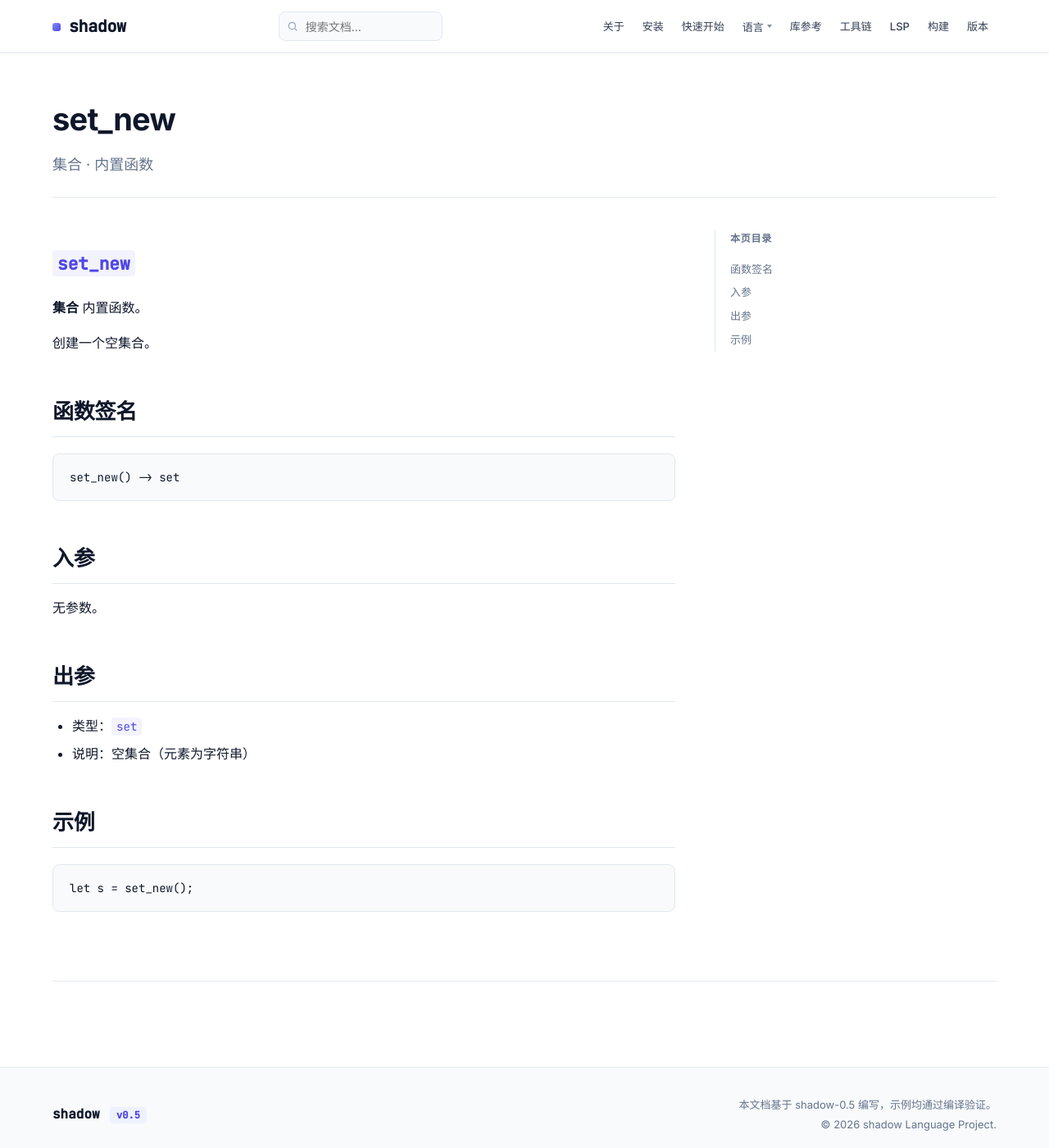
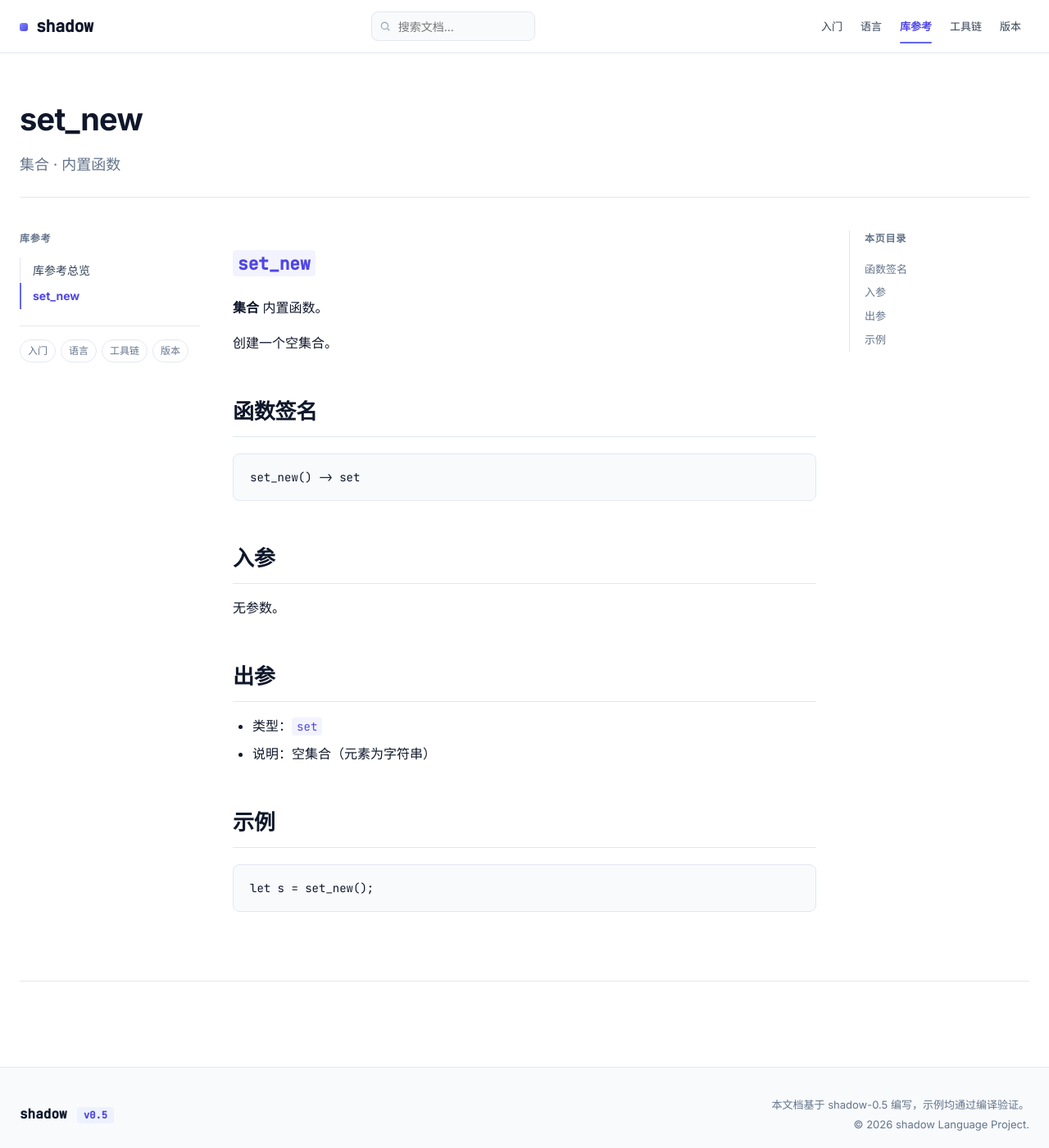
Before and after one commit to lu-91015/shadow-docs, a Jekyll site: the page built from docs/api/builtins/set_new.md, in a window 1280 px wide and 1400 px high. Shown: the whole window at 82% size. Built offline with Jekyll 4.4.1, drawn with Linux system fonts in a browser that asks for light colours.

Commit message:
docs(layout): 三栏改版 — 顶部分区 tab + 左侧分区目录 + 正文加宽
- navigation.yml 重构为 sections 分区模型(入门/语言/库参考/工具链/版本)
- 顶栏改为 5 个分区 tab，当前分区高亮，删除旧 hover 下拉
- doc.html 新增左侧分区目录(含当前页高亮、其他分区快速切换)
- 未列入导航的深链子页(如 /api/builtins/*)自动归属当前分区
- 正文区由 760px 放宽至约 920px；容器 1200→1480；清理下拉死代码

```diff
--- a/_data/navigation.yml
+++ b/_data/navigation.yml
@@ -1,134 +1,73 @@
-# 顶部导航数据（在 default.html 中通过 site.data.navigation 引用）
-# 顺序 = 本文件的书写顺序（模板不做 sort）；weight 仅作人工参考
-# in_nav: true 才会出现在顶栏
+# 顶部导航数据（在 default.html / doc.html 中通过 site.data.navigation.sections 引用）
 #
-# 两级导航约定：
-#   children_group: "X"  → 该条目是下拉菜单的宿主，自身不是链接
-#   nav_group: "X"       → 该条目归属于名为 X 的下拉菜单，不在一级栏显示
-# 一级条目请控制在 10 个以内，否则 1200px 顶栏会溢出。
+# 每个 section = 顶部一个分区 tab：
+#   title    : tab 显示名
+#   landing  : 点击 tab 跳转的 landing 页（通常是该区第一页/总览页）
+#   prefixes : 该分区覆盖的 url 前缀；用于判定「当前页属于哪个分区」
+#              （顶栏 tab 高亮 + 左栏渲染该区目录）；也用于把未显式列入
+#              pages 的子页（如 /api/builtins/...）自动归属到本区。
+#   pages    : 左栏显示的页面列表（title + url）；命中 prefixes 但未列入
+#              的当前页会自动追加为「当前页」项，保证深链可导航。
+# 顺序 = 本文件书写顺序（模板不做 sort）。
 
-- title: "关于 shadow"
-  nav_title: "关于"
-  url: /about/
-  weight: 1
-  in_nav: true
+sections:
+  - title: "入门"
+    landing: /getting-started/
+    prefixes:
+      - /about/
+      - /install/
+      - /getting-started/
+    pages:
+      - { title: "关于 shadow", url: /about/ }
+      - { title: "安装 shadow", url: /install/ }
+      - { title: "快速开始", url: /getting-started/ }
 
-- title: "安装 shadow"
-  nav_title: "安装"
-  url: /install/
-  weight: 2
-  in_nav: true
+  - title: "语言"
+    landing: /syntax/
+    prefixes:
+      - /syntax/
+      - /types/
+      - /control-flow/
+      - /functions/
+      - /structs/
+      - /enums/
+      - /pattern-matching/
+      - /error-handling/
+      - /modules/
+      - /package-manager/
+    pages:
+      - { title: "语法基础", url: /syntax/ }
+      - { title: "类型系统", url: /types/ }
+      - { title: "控制流", url: /control-flow/ }
+      - { title: "函数与闭包", url: /functions/ }
+      - { title: "结构体", url: /structs/ }
+      - { title: "枚举", url: /enums/ }
+      - { title: "模式匹配", url: /pattern-matching/ }
+      - { title: "错误处理", url: /error-handling/ }
+      - { title: "模块系统", url: /modules/ }
+      - { title: "包管理（SPK）", url: /package-manager/ }
 
-- title: "快速开始"
-  nav_title: "快速开始"
-  url: /getting-started/
-  weight: 3
-  in_nav: true
+  - title: "库参考"
+    landing: /api/
+    prefixes:
+      - /api/
+    pages:
+      - { title: "库参考总览", url: /api/ }
 
-# ↓ 下拉菜单宿主：语言（成员见下方 nav_group: "语言"）
-- title: "语言指南"
-  nav_title: "语言"
-  children_group: "语言"
-  weight: 4
-  in_nav: true
+  - title: "工具链"
+    landing: /toolchain/
+    prefixes:
+      - /toolchain/
+      - /lsp/
+      - /building/
+    pages:
+      - { title: "命令行工具", url: /toolchain/ }
+      - { title: "LSP 语言服务器", url: /lsp/ }
+      - { title: "从源码构建", url: /building/ }
 
-- title: "语法基础"
-  nav_title: "语法基础"
-  url: /syntax/
-  nav_group: "语言"
-  weight: 5
-  in_nav: true
-
-- title: "类型系统"
-  nav_title: "类型系统"
-  url: /types/
-  nav_group: "语言"
-  weight: 6
-  in_nav: true
-
-- title: "控制流"
-  nav_title: "控制流"
-  url: /control-flow/
-  nav_group: "语言"
-  weight: 7
-  in_nav: true
-
-- title: "函数与闭包"
-  nav_title: "函数与闭包"
-  url: /functions/
-  nav_group: "语言"
-  weight: 8
-  in_nav: true
-
-- title: "结构体"
-  nav_title: "结构体"
-  url: /structs/
-  nav_group: "语言"
-  weight: 9
-  in_nav: true
-
-- title: "枚举"
-  nav_title: "枚举"
-  url: /enums/
-  nav_group: "语言"
-  weight: 10
-  in_nav: true
-
-- title: "模式匹配"
-  nav_title: "模式匹配"
-  url: /pattern-matching/
-  nav_group: "语言"
-  weight: 11
-  in_nav: true
-
-- title: "错误处理"
-  nav_title: "错误处理"
-  url: /error-handling/
-  nav_group: "语言"
-  weight: 12
-  in_nav: true
-
-- title: "模块系统"
-  nav_title: "模块系统"
-  url: /modules/
-  nav_group: "语言"
-  weight: 13
-  in_nav: true
-
-- title: "包管理（SPK）"
-  nav_title: "包管理（SPK）"
-  url: /package-manager/
-  nav_group: "语言"
-  weight: 14
-  in_nav: true
-
-# ↓ 一级条目
-- title: "库参考"
-  nav_title: "库参考"
-  url: /api/
-  weight: 15
-  in_nav: true
-
-- title: "工具链"
-  nav_title: "工具链"
-  url: /toolchain/
-  weight: 16
-  in_nav: true
-
-- title: "LSP 语言服务器"
-  nav_title: "LSP"
-  url: /lsp/
-  weight: 17
-  in_nav: true
-
-- title: "构建指南"
-  nav_title: "构建"
-  url: /building/
-  weight: 18
-  in_nav: true
-
-- title: "版本"
-  nav_title: "版本"
-  url: /versions/
-  weight: 19
-  in_nav: true
+  - title: "版本"
+    landing: /versions/
+    prefixes:
+      - /versions/
+    pages:
+      - { title: "版本历史", url: /versions/ }
--- a/_layouts/default.html
+++ b/_layouts/default.html
@@ -26,29 +26,14 @@
           <span></span><span></span><span></span>
         </label>
         <ul class="nav-list">
-          {%- assign current_url = page.url | remove: "/" | remove: ".html" -%}
-          {%- for item in site.data.navigation -%}
-            {%- unless item.in_nav -%}{%- continue -%}{%- endunless -%}
-            {%- if item.children_group -%}
-              {%- assign kids = site.data.navigation | where: "nav_group", item.children_group -%}
-              {%- assign grp_active = false -%}
-              {%- for kid in kids -%}
-                {%- assign kid_url = kid.url | remove: "/" -%}
-                {%- if current_url == kid_url -%}{%- assign grp_active = true -%}{%- endif -%}
-              {%- endfor -%}
-              <li class="has-dropdown">
-                <button type="button" class="nav-drop-toggle{% if grp_active %} active{% endif %}" aria-expanded="false">{{ item.nav_title }}<span class="nav-caret" aria-hidden="true"></span></button>
-                <ul class="nav-dropdown">
-                  {%- for kid in kids -%}
-                    {%- assign kid_url = kid.url | remove: "/" -%}
-                    <li><a href="{{ kid.url | relative_url }}" class="{% if current_url == kid_url %}active{% endif %}">{{ kid.nav_title }}</a></li>
-                  {%- endfor -%}
-                </ul>
-              </li>
-            {%- elsif item.nav_group == nil -%}
-              {%- assign item_url = item.url | remove: "/" -%}
-              <li><a href="{{ item.url | relative_url }}" class="{% if current_url == item_url %}active{% endif %}">{{ item.nav_title }}</a></li>
-            {%- endif -%}
+          {%- assign cur_section = nil -%}
+          {%- for s in site.data.navigation.sections -%}
+            {%- for p in s.prefixes -%}
+              {%- if page.url contains p -%}{%- assign cur_section = s -%}{%- endif -%}
+            {%- endfor -%}
+          {%- endfor -%}
+          {%- for s in site.data.navigation.sections -%}
+          <li><a href="{{ s.landing | relative_url }}" class="nav-tab{% if s.title == cur_section.title %} active{% endif %}">{{ s.title }}</a></li>
           {%- endfor -%}
         </ul>
       </nav>
--- a/_layouts/doc.html
+++ b/_layouts/doc.html
@@ -7,6 +7,38 @@ layout: default
     {% if page.summary %}<p class="doc-summary">{{ page.summary }}</p>{% endif %}
   </header>
   <div class="doc-layout">
+    <aside class="doc-side" aria-label="分区目录">
+      <nav class="side-nav">
+        {%- assign cur_section = nil -%}
+        {%- for s in site.data.navigation.sections -%}
+          {%- for p in s.prefixes -%}
+            {%- if page.url contains p -%}{%- assign cur_section = s -%}{%- endif -%}
+          {%- endfor -%}
+        {%- endfor -%}
+        {%- if cur_section -%}
+        <p class="side-title">{{ cur_section.title }}</p>
+        {%- assign listed = "" -%}
+        <ul class="side-list">
+          {%- for pg in cur_section.pages -%}
+            {%- assign listed = listed | append: pg.url | append: " " -%}
+            <li class="{% if page.url == pg.url %}active{% endif %}"><a href="{{ pg.url | relative_url }}">{{ pg.title }}</a></li>
+          {%- endfor -%}
+          {%- unless listed contains page.url -%}
+            {%- if page.url != cur_section.landing and page.url != "/" -%}
+          <li class="active side-current"><a href="{{ page.url | relative_url }}">{{ page.title }}</a></li>
+            {%- endif -%}
+          {%- endunless -%}
+        </ul>
+        <div class="side-switch">
+          {%- for s in site.data.navigation.sections -%}
+            {%- if s.title != cur_section.title -%}
+          <a href="{{ s.landing | relative_url }}">{{ s.title }}</a>
+            {%- endif -%}
+          {%- endfor -%}
+        </div>
+        {%- endif -%}
+      </nav>
+    </aside>
     <div class="doc-body">
       {{ content }}
     </div>
--- a/assets/css/style.css
+++ b/assets/css/style.css
@@ -72,7 +72,7 @@ a:hover { color: var(--brand-700); }
 
 /* ===== 布局 ===== */
 .wrapper {
-  max-width: 1200px;
+  max-width: 1480px;
   margin: 0 auto;
   padding: 0 24px;
 }
@@ -139,68 +139,21 @@ a:hover { color: var(--brand-700); }
   .nav-list a.active { color: var(--brand-300); background: rgba(99, 102, 241, 0.12); }
 }
 
-/* 顶栏分组下拉（一级条目过多时用它收纳，见 _data/navigation.yml 的 children_group） */
-.has-dropdown { position: relative; }
-.nav-drop-toggle {
-  display: flex;
-  align-items: center;
-  gap: 4px;
-  padding: 8px 10px;
-  border: 0;
-  background: none;
-  border-radius: 6px;
-  font-family: inherit;
-  font-size: 13px;
-  font-weight: 500;
-  color: var(--text-soft);
-  cursor: pointer;
-  white-space: nowrap;
-  transition: background .15s, color .15s;
+/* 顶栏分区 tab（由 _data/navigation.yml 的 sections 渲染，见 default.html） */
+.nav-list a.nav-tab { position: relative; white-space: nowrap; }
+.nav-list a.nav-tab.active { color: var(--brand-600); background: transparent; font-weight: 600; }
+.nav-list a.nav-tab.active::after {
+  content: '';
+  position: absolute;
+  left: 10px;
+  right: 10px;
+  bottom: -2px;
+  height: 2px;
+  border-radius: 2px;
+  background: var(--brand-500);
 }
-.nav-drop-toggle:hover { background: var(--bg-muted); color: var(--text); }
-.nav-drop-toggle.active { color: var(--brand-600); background: var(--brand-50); }
-.nav-caret {
-  width: 0;
-  height: 0;
-  border-left: 3.5px solid transparent;
-  border-right: 3.5px solid transparent;
-  border-top: 4px solid currentColor;
-  opacity: .6;
-  transition: transform .15s;
-}
-.has-dropdown:hover .nav-caret,
-.has-dropdown:focus-within .nav-caret { transform: rotate(180deg); }
-.nav-dropdown {
-  position: absolute;
-  top: 100%;
-  left: 0;
-  min-width: 172px;
-  margin: 0;
-  padding: 6px;
-  list-style: none;
-  background: var(--bg);
-  border: 1px solid var(--border);
-  border-radius: 10px;
-  box-shadow: var(--shadow-lg);
-  display: none;
-  z-index: 60;
-}
-.has-dropdown:hover > .nav-dropdown,
-.has-dropdown:focus-within > .nav-dropdown { display: block; }
-.nav-dropdown a {
-  display: block;
-  padding: 7px 10px;
-  border-radius: 6px;
-  font-size: 13px;
-  font-weight: 500;
-  color: var(--text-soft);
-  white-space: nowrap;
-}
-.nav-dropdown a:hover { background: var(--bg-muted); color: var(--text); }
-.nav-dropdown a.active { color: var(--brand-600); background: var(--brand-50); }
 @media (prefers-color-scheme: dark) {
-  .nav-drop-toggle.active,
-  .nav-dropdown a.active { color: var(--brand-300); background: rgba(99, 102, 241, 0.12); }
+  .nav-list a.nav-tab.active { color: var(--brand-300); }
 }
 
 /* 移动端汉堡菜单 */
@@ -245,32 +198,7 @@ a:hover { color: var(--brand-700); }
     pointer-events: auto;
   }
   .nav-list a { padding: 12px; border-radius: 0; }
-  /* 移动端不做悬停下拉：分组直接平铺展开 */
-  .has-dropdown { position: static; width: 100%; }
-  .nav-drop-toggle {
-    width: 100%;
-    padding: 14px 12px 6px;
-    border-radius: 0;
-    font-size: 12px;
-    letter-spacing: .04em;
-    color: var(--text-muted);
-    cursor: default;
-  }
-  .nav-drop-toggle:hover,
-  .nav-drop-toggle.active { background: none; }
-  .nav-caret { display: none; }
-  .nav-dropdown,
-  .has-dropdown:hover > .nav-dropdown,
-  .has-dropdown:focus-within > .nav-dropdown {
-    position: static;
-    display: block;
-    min-width: 0;
-    padding: 0 0 0 12px;
-    background: none;
-    border: 0;
-    box-shadow: none;
-  }
-  .nav-dropdown a { padding: 12px; border-radius: 0; }
+  /* 移动端 tab 直接平铺为竖排 */
 }
 
 /* ===== 主体 ===== */
@@ -443,7 +371,7 @@ a:hover { color: var(--brand-700); }
 .feature-card p { margin: 0; color: var(--text-muted); font-size: 14px; line-height: 1.6; }
 
 /* ===== 文档页 ===== */
-.doc { max-width: 1160px; margin: 0 auto; }
+.doc { max-width: 1440px; margin: 0 auto; }
 .doc-header { margin-bottom: 40px; padding-bottom: 24px; border-bottom: 1px solid var(--border); }
 .doc-header h1 {
   font-size: 38px;
@@ -676,19 +604,74 @@ pre code {
 /* 锚点偏移（避免 sticky header 遮挡） */
 h2, h3, h4 { scroll-margin-top: 88px; }
 
-/* ===== 文档页：正文 + 右侧目录侧边栏 ===== */
+/* ===== 文档页：左栏分区目录 + 正文 + 右侧本页目录（三栏）===== */
 .doc-layout {
   display: flex;
   align-items: flex-start;
-  gap: 48px;
+  gap: 40px;
 }
+.doc-side {
+  flex: 0 0 220px;
+  position: sticky;
+  top: 88px;
+  align-self: flex-start;
+  max-height: calc(100vh - 120px);
+  overflow-y: auto;
+}
+.side-title {
+  margin: 0 0 12px;
+  font-size: 12px;
+  font-weight: 700;
+  letter-spacing: .06em;
+  text-transform: uppercase;
+  color: var(--text-muted);
+}
+.side-list {
+  list-style: none;
+  margin: 0 0 20px;
+  padding: 0;
+  border-left: 1px solid var(--border);
+}
+.side-list li { margin: 0; }
+.side-list a {
+  display: block;
+  margin-left: -1px;
+  padding: 6px 0 6px 14px;
+  border-left: 2px solid transparent;
+  font-size: 14px;
+  line-height: 1.4;
+  color: var(--text-soft);
+  transition: color .15s, border-color .15s;
+}
+.side-list a:hover { color: var(--brand-600); }
+.side-list li.active > a,
+.side-list li.side-current > a {
+  color: var(--brand-600);
+  border-left-color: var(--brand-500);
+  font-weight: 600;
+}
+.side-switch {
+  display: flex;
+  flex-wrap: wrap;
+  gap: 6px;
+  padding-top: 16px;
+  border-top: 1px solid var(--border);
+}
+.side-switch a {
+  font-size: 12px;
+  color: var(--text-muted);
+  padding: 3px 9px;
+  border: 1px solid var(--border);
+  border-radius: 999px;
+  transition: color .15s, border-color .15s;
+}
+.side-switch a:hover { color: var(--brand-600); border-color: var(--brand-400); }
 .doc-body {
   flex: 1 1 auto;
   min-width: 0;
-  max-width: 760px;
 }
 .doc-toc {
-  flex: 0 0 232px;
+  flex: 0 0 220px;
   position: sticky;
   top: 88px;
   align-self: flex-start;
@@ -830,6 +813,13 @@ h2, h3, h4 { scroll-margin-top: 88px; }
 @media (max-width: 980px) {
   .doc-layout { flex-direction: column; gap: 24px; }
   .doc-body { max-width: 100%; }
+  .doc-side {
+    flex-basis: auto;
+    width: 100%;
+    position: static;
+    max-height: none;
+    overflow: visible;
+  }
   .doc-toc {
     flex-basis: auto;
     width: 100%;
```
